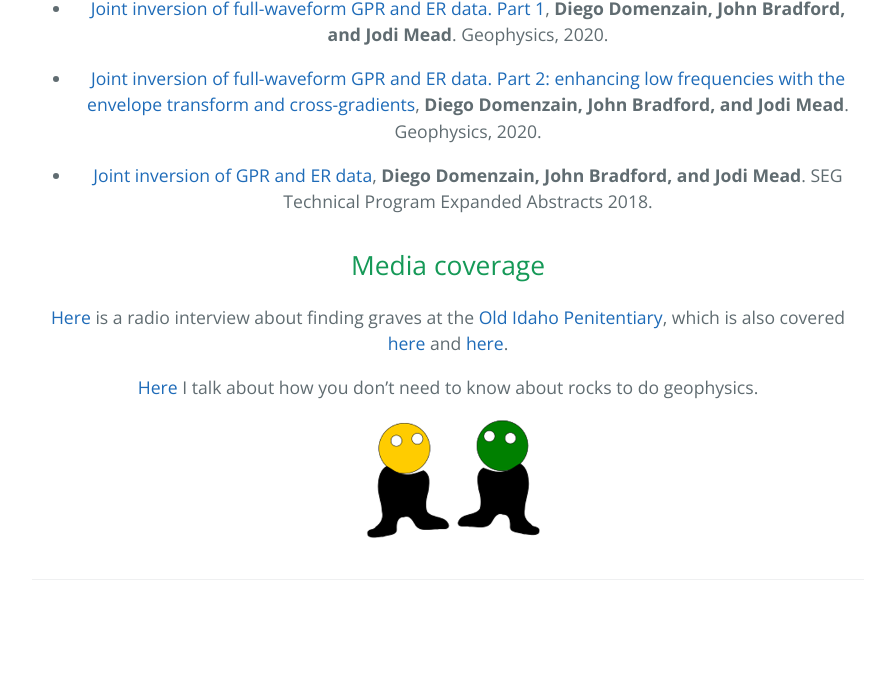
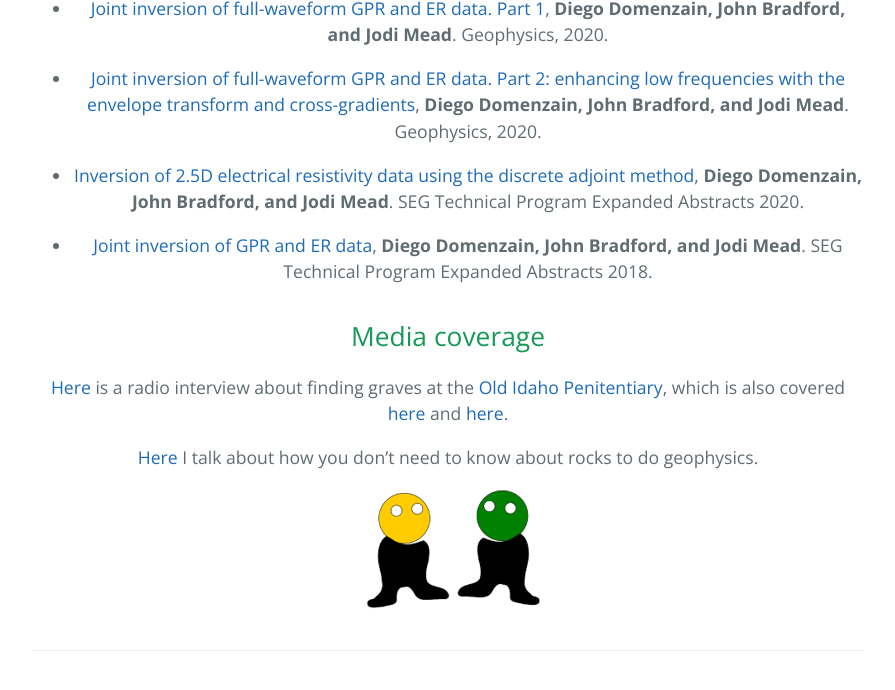
Before and after one commit to diegozain/diegozain.github.io, a Jekyll site: the page built from index.md, in a window 1280 px wide and 900 px high, scrolled down 1925 px, cut to the strip 185-875 px from the top of the window. Shown: the whole strip, without its empty margins (192-1087 px from the left). Built offline with Jekyll 4.4.1, drawn with Linux system fonts in a browser that asks for light colours; before the commit the page ends 2754 px from its top, so only the background shows below that.

Commit message:
seg abstract 2020

```diff
--- a/index.md
+++ b/index.md
@@ -32,6 +32,8 @@ High-resolution non-invasive electrical methods for imaging the shallow subsurfa
 
 * [Joint inversion of full-waveform GPR and ER data. Part 2: enhancing low frequencies with the envelope transform and cross-gradients](https://library.seg.org/doi/10.1190/geo2019-0755.1), __Diego Domenzain, John Bradford, and Jodi Mead__. Geophysics, 2020.
 
+* [Inversion of 2.5D electrical resistivity data using the discrete adjoint method](https://library.seg.org/doi/10.1190/segam2020-3417486.1), __Diego Domenzain, John Bradford, and Jodi Mead__. SEG Technical Program Expanded Abstracts 2020.
+
 * [Joint inversion of GPR and ER data](https://library.seg.org/doi/10.1190/segam2018-2997794.1), __Diego Domenzain, John Bradford, and Jodi Mead__. SEG Technical Program Expanded Abstracts 2018.
 
 ## Media coverage
```
